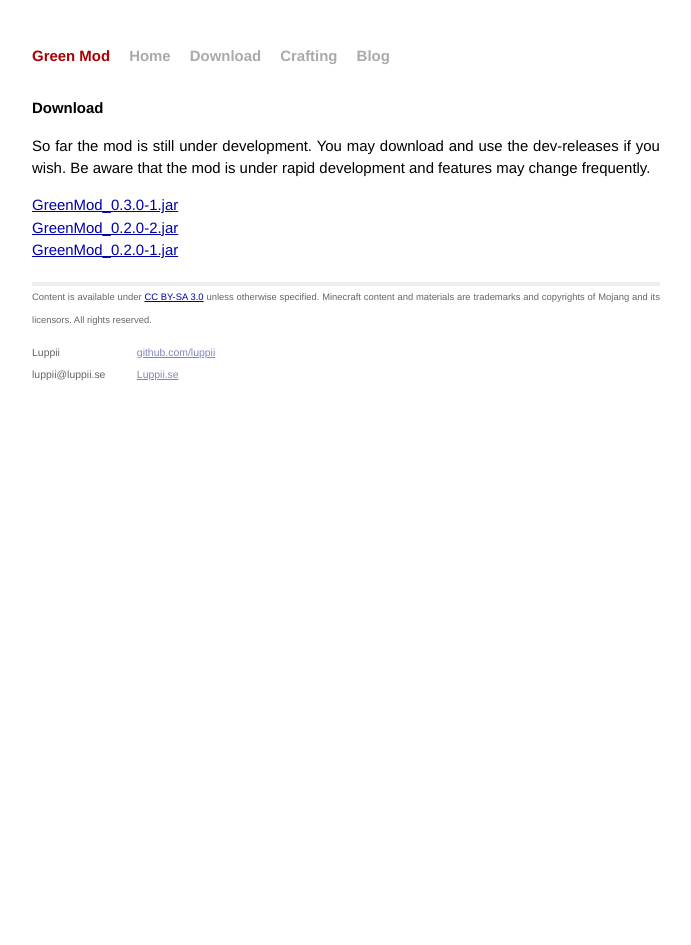
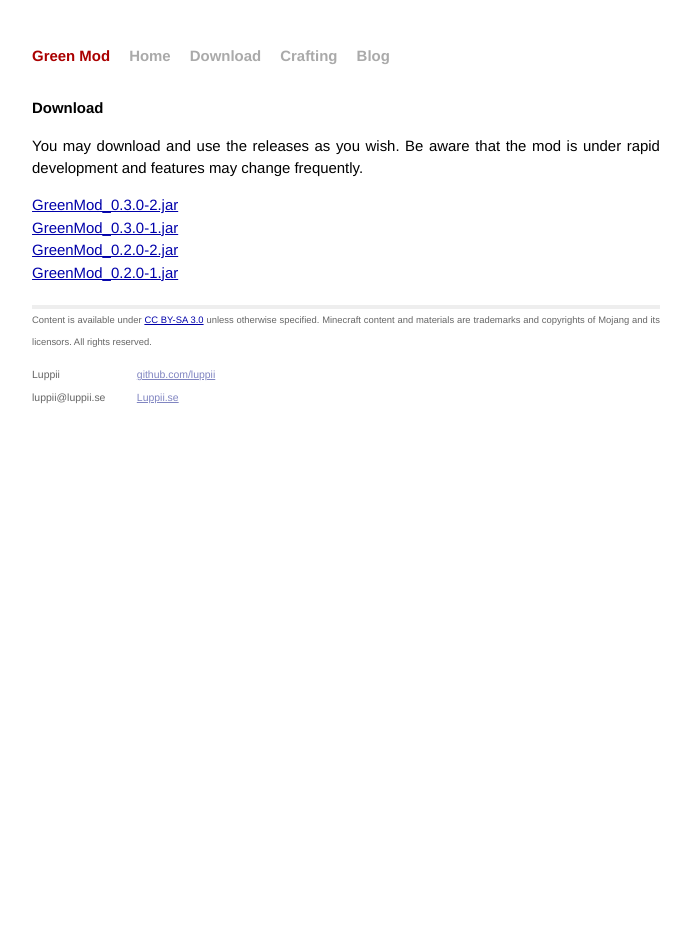
Before and after one commit to aiqueneldar/GreenMod, a Jekyll site: the page built from download/index.html, in a window 1280 px wide. Shown: the whole page, without its empty margins (294-985 px from the left). Built offline with Jekyll 4.4.1, drawn with Linux system fonts in a browser that asks for light colours; nearby versions of some CDN libraries; Markdown is read by kramdown in place of the engine named in the settings.

Commit message:
Updated with 0.3.0-2

```diff
--- a/download/index.html
+++ b/download/index.html
@@ -3,6 +3,7 @@
 title: Green Mod - Download
 base_url: "../"
 mod_releases:
+ - ["../Releases/1.6.4/0.3.0/GreenMod_0.3.0-2.jar", "GreenMod_0.3.0-2.jar"]
  - ["../Releases/1.6.4/0.3.0/GreenMod_0.3.0-1.jar", "GreenMod_0.3.0-1.jar"]
  - ["../Releases/1.6.4/0.2.0/GreenMod_0.2.0-2.jar", "GreenMod_0.2.0-2.jar"]
  - ["../Releases/1.6.4/0.2.0/GreenMod_0.2.0-1.jar", "GreenMod_0.2.0-1.jar"]
@@ -10,7 +11,7 @@
 
 <div id="home">
   <h1>Download</h1>
-  <p>So far the mod is still under development. You may download and use the dev-releases if you wish. Be aware that the mod is under rapid development and features may change frequently.</p>
+  <p>You may download and use the releases as you wish. Be aware that the mod is under rapid development and features may change frequently.</p>
   <p>
 {% for jar in page.mod_releases %}
     <a href="{{ jar[0] }}">{{ jar[1] }}</a><br />
```
